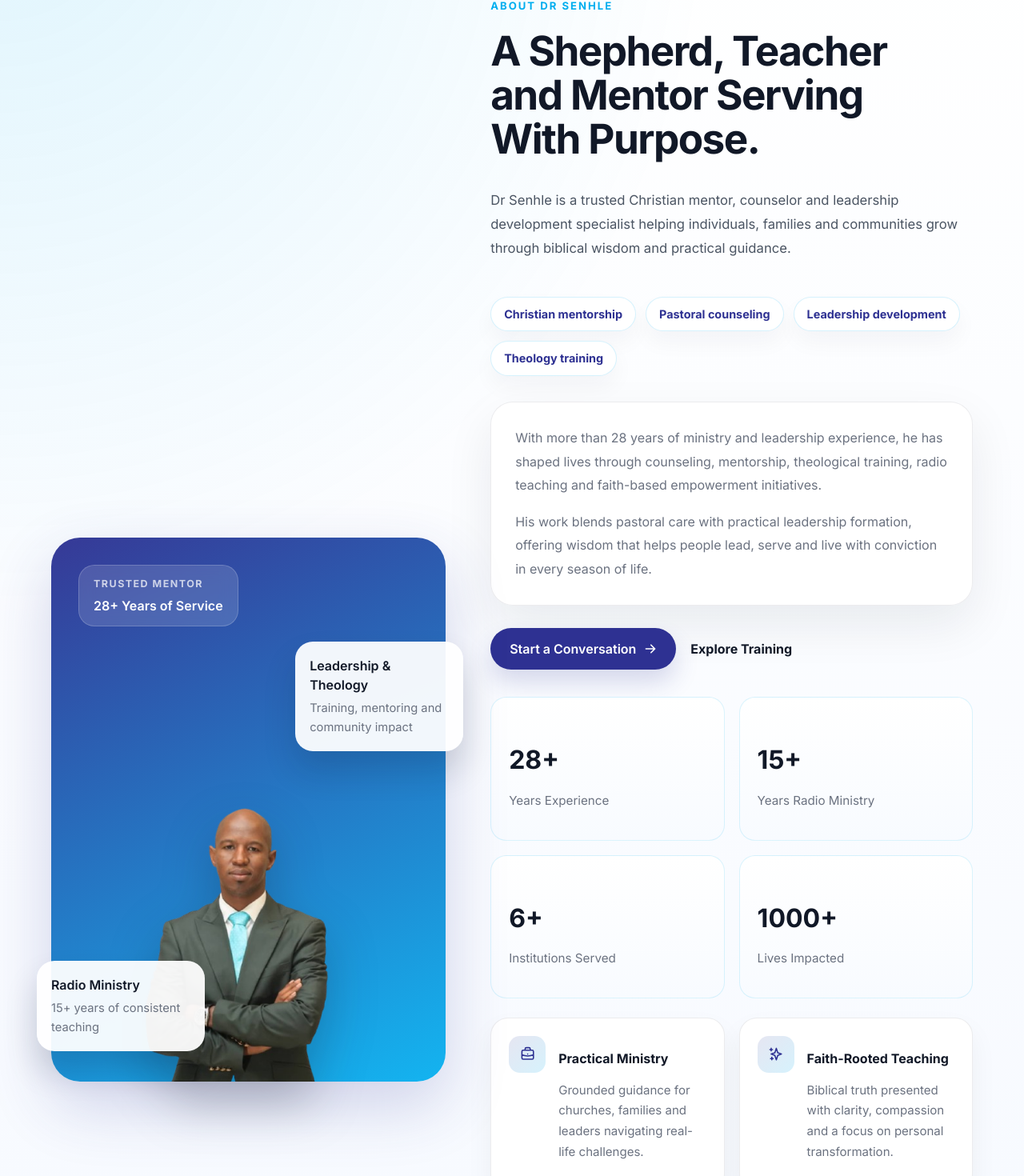
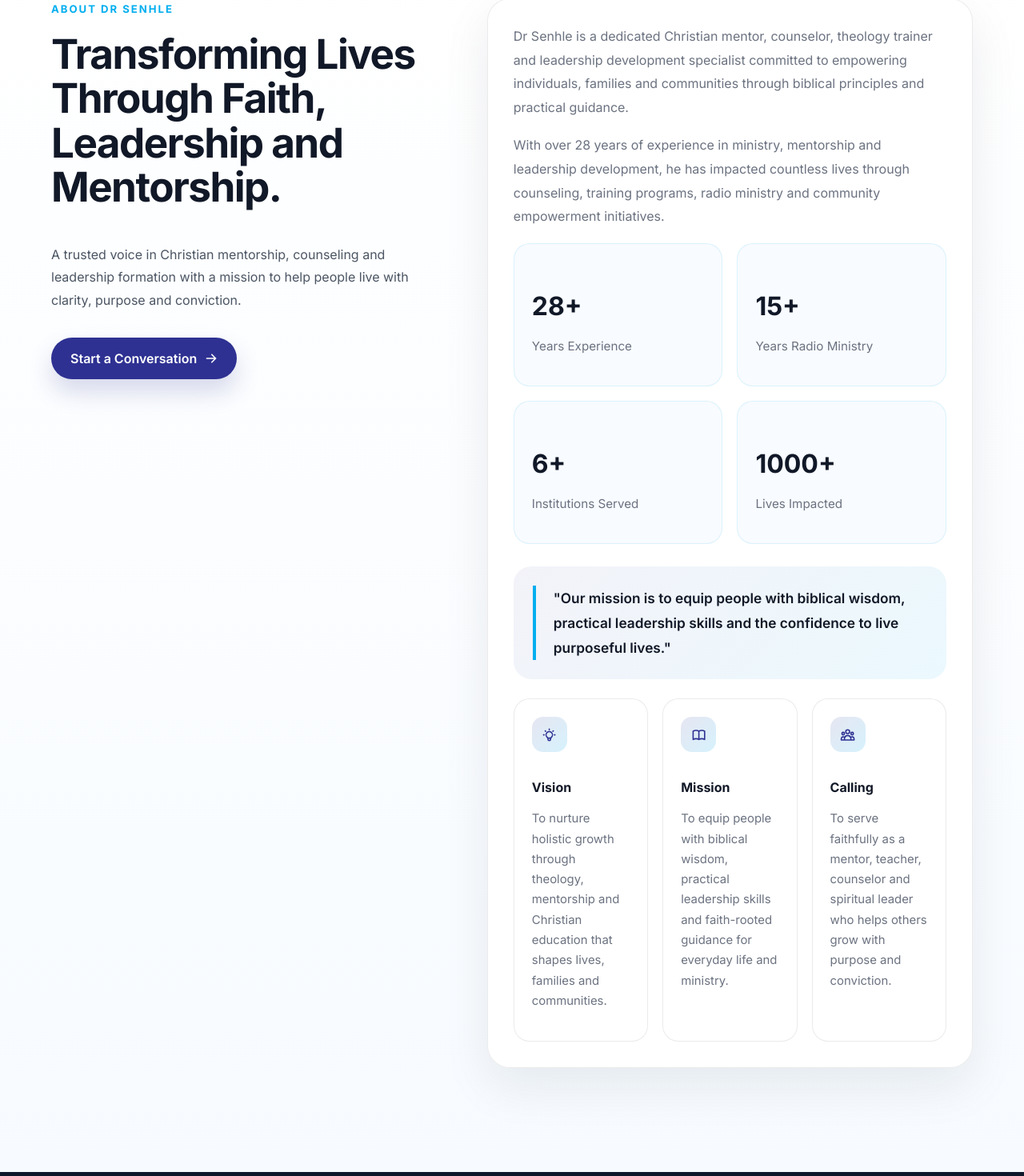
Before and after one commit to 040428/dr-senhle-website, a React (Vite) app: page / in a window 1280 px wide. Shown: the part 932-2402 px from the top of the page at 80% size. Built offline with nearby package versions, Linux system fonts and the light colour scheme.

Commit message:
feat: Remove Unnecessary 'Read More'
Co-authored-by: traeagent <traeagent@users.noreply.github.com>

```diff
--- a/src/sections/AboutSection.css
+++ b/src/sections/AboutSection.css
@@ -1,9 +1,5 @@
 .about-section {
-  position: relative;
-  overflow: hidden;
-  background:
-    radial-gradient(circle at top left, rgba(0, 174, 239, 0.12), transparent 34%),
-    linear-gradient(180deg, #ffffff 0%, #f4f8ff 100%);
+  background: linear-gradient(180deg, #ffffff 0%, #f7fbff 100%);
   padding: 130px 40px;
 }
 
@@ -14,105 +10,9 @@
 
 .about-grid {
   display: grid;
-  grid-template-columns: minmax(320px, 0.9fr) minmax(0, 1.1fr);
-  gap: 56px;
-  align-items: center;
-}
-
-.about-visual-column {
-  position: relative;
-}
-
-.about-visual-frame {
-  position: relative;
-  min-height: 680px;
-  padding: 34px;
-  border-radius: 36px;
-  background:
-    linear-gradient(155deg, rgba(46, 49, 146, 0.96), rgba(0, 174, 239, 0.92));
-  box-shadow: 0 30px 80px rgba(46, 49, 146, 0.2);
-}
-
-.about-visual-badge {
-  width: fit-content;
-  display: inline-flex;
-  flex-direction: column;
-  gap: 6px;
-  padding: 14px 18px;
-  border-radius: 20px;
-  background: rgba(255, 255, 255, 0.14);
-  border: 1px solid rgba(255, 255, 255, 0.18);
-  backdrop-filter: blur(10px);
-  color: #ffffff;
-}
-
-.about-visual-badge span {
-  font-size: 0.78rem;
-  font-weight: 700;
-  letter-spacing: 0.12em;
-  text-transform: uppercase;
-  color: rgba(255, 255, 255, 0.72);
-}
-
-.about-visual-badge strong {
-  font-size: 1rem;
-  line-height: 1.4;
-}
-
-.about-image-shell {
-  position: absolute;
-  right: 10px;
-  bottom: 0;
-  left: 10px;
-  display: flex;
-  justify-content: center;
-  align-items: flex-end;
-  min-height: 590px;
-}
-
-.about-image {
-  width: min(100%, 460px);
-  object-fit: contain;
-  object-position: bottom center;
-  filter: drop-shadow(0 26px 30px rgba(15, 23, 42, 0.26));
-}
-
-.about-floating-card {
-  position: absolute;
-  display: flex;
-  flex-direction: column;
-  gap: 6px;
-  max-width: 210px;
-  padding: 18px;
-  border-radius: 22px;
-  background: rgba(255, 255, 255, 0.94);
-  box-shadow: 0 24px 40px rgba(15, 23, 42, 0.16);
-}
-
-.about-floating-card strong {
-  color: #111827;
-  font-size: 1rem;
-}
-
-.about-floating-card span {
-  color: #6b7280;
-  line-height: 1.6;
-  font-size: 0.92rem;
-}
-
-.about-floating-card-primary {
-  top: 130px;
-  right: -22px;
-}
-
-.about-floating-card-secondary {
-  bottom: 38px;
-  left: -18px;
-}
-
-.about-content-column {
-  display: flex;
-  flex-direction: column;
+  grid-template-columns: minmax(0, 0.9fr) minmax(0, 1.1fr);
+  gap: 48px;
+  align-items: start;
 }
 
 .about-label {
@@ -125,8 +25,7 @@
 
 .about-heading {
   margin-top: 18px;
-  margin-bottom: 18px;
-  font-size: clamp(2.4rem, 4vw, 4rem);
+  font-size: clamp(2.3rem, 4vw, 3.7rem);
   font-weight: 800;
   line-height: 1.08;
   color: #111827;
@@ -134,57 +33,25 @@
 }
 
 .about-intro {
-  max-width: 620px;
+  margin: 24px 0 32px;
+  max-width: 480px;
   color: #4b5563;
-  font-size: 1.04rem;
+  font-size: 1rem;
   line-height: 1.8;
 }
 
-.about-impact-pills {
-  display: flex;
-  flex-wrap: wrap;
-  gap: 12px;
-  margin: 28px 0 32px;
+.about-story-card {
+  padding: 32px;
+  border-radius: 28px;
+  background: rgba(255, 255, 255, 0.88);
+  border: 1px solid rgba(0, 0, 0, 0.08);
+  box-shadow: 0 24px 60px rgba(15, 23, 42, 0.08);
+  transition: transform 0.25s ease, box-shadow 0.25s ease;
 }
 
-.about-impact-pill {
-  display: inline-flex;
-  align-items: center;
-  padding: 10px 16px;
-  border-radius: 999px;
-  background: #ffffff;
-  border: 1px solid rgba(0, 174, 239, 0.16);
-  color: #2e3192;
-  font-size: 0.9rem;
-  font-weight: 700;
-  box-shadow: 0 14px 28px rgba(15, 23, 42, 0.04);
-}
-
-.about-story-card {
-  padding: 30px;
-  border-radius: 28px;
-  background: rgba(255, 255, 255, 0.86);
-  border: 1px solid rgba(15, 23, 42, 0.08);
-  box-shadow: 0 24px 60px rgba(15, 23, 42, 0.08);
-}
-
-.about-description {
-  color: #6b7280;
-  font-size: 1rem !important;
-  line-height: 1.85 !important;
-  margin-bottom: 16px !important;
-}
-
-.about-description:last-child {
-  margin-bottom: 0 !important;
-}
-
-.about-actions {
-  display: flex;
-  align-items: center;
-  flex-wrap: wrap;
-  gap: 18px;
-  margin: 28px 0 34px;
+.about-story-card:hover {
+  transform: translateY(-6px);
+  box-shadow: 0 28px 70px rgba(15, 23, 42, 0.12);
 }
 
 .about-primary-btn {
@@ -207,24 +74,31 @@
   box-shadow: 0 18px 34px rgba(46, 49, 146, 0.24);
 }
 
-.about-secondary-link {
-  color: #111827;
-  text-decoration: none;
-  font-weight: 700;
+.about-description {
+  color: #6b7280;
+  font-size: 1rem !important;
+  line-height: 1.85 !important;
+  margin-bottom: 18px !important;
+}
+
+.about-divider {
+  height: 1px;
+  background: rgba(0, 0, 0, 0.08);
+  margin: 36px 0;
 }
 
 .about-stats {
   display: grid;
-  grid-template-columns: repeat(2, minmax(0, 1fr));
+  grid-template-columns: repeat(2, 1fr);
   gap: 18px;
-  margin-bottom: 24px;
+  margin-bottom: 28px;
 }
 
 .about-stat-card {
   padding: 22px;
   border-radius: 20px;
-  background: linear-gradient(180deg, #ffffff 0%, #f8fbff 100%);
-  border: 1px solid rgba(0, 174, 239, 0.14);
+  background: #f8fbff;
+  border: 1px solid rgba(0, 174, 239, 0.12);
   transition: transform 0.25s ease, box-shadow 0.25s ease;
 }
 
@@ -246,53 +120,11 @@
   line-height: 1.5;
 }
 
-.about-highlight-grid {
-  display: grid;
-  grid-template-columns: repeat(2, minmax(0, 1fr));
-  gap: 18px;
-  margin-bottom: 24px;
-}
-
-.about-highlight-card {
-  display: flex;
-  gap: 16px;
-  padding: 22px;
-  border-radius: 22px;
-  background: #ffffff;
-  border: 1px solid rgba(15, 23, 42, 0.08);
-  box-shadow: 0 16px 34px rgba(15, 23, 42, 0.05);
-}
-
-.about-highlight-icon {
-  display: inline-flex;
-  align-items: center;
-  justify-content: center;
-  width: 46px;
-  height: 46px;
-  flex-shrink: 0;
-  border-radius: 14px;
-  background: linear-gradient(135deg, rgba(46, 49, 146, 0.12), rgba(0, 174, 239, 0.16));
-  color: #2e3192;
-  font-size: 1.2rem;
-}
-
-.about-highlight-card h3 {
-  margin-bottom: 8px;
-  font-size: 1rem;
-  color: #111827;
-}
-
-.about-highlight-card p {
-  color: #6b7280;
-  line-height: 1.7;
-  font-size: 0.94rem;
-}
-
 .about-quote-card {
   margin-bottom: 24px;
   padding: 24px;
   border-radius: 22px;
-  background: linear-gradient(135deg, rgba(46, 49, 146, 0.08), rgba(0, 174, 239, 0.1));
+  background: linear-gradient(135deg, rgba(46, 49, 146, 0.06), rgba(0, 174, 239, 0.08));
 }
 
 .about-quote {
@@ -353,26 +185,9 @@
 @media (max-width: 992px) {
   .about-grid {
     grid-template-columns: 1fr;
-    gap: 36px;
-  }
-
-  .about-visual-frame {
-    min-height: 620px;
-  }
-
-  .about-floating-card-primary {
-    right: 22px;
-  }
-
-  .about-floating-card-secondary {
-    left: 22px;
   }
 
   .about-purpose-grid {
-    grid-template-columns: 1fr;
-  }
-
-  .about-highlight-grid {
     grid-template-columns: 1fr;
   }
 }
@@ -382,30 +197,6 @@
     padding: 100px 24px;
   }
 
-  .about-visual-frame {
-    min-height: auto;
-    padding: 24px 20px 0;
-  }
-
-  .about-image-shell {
-    position: relative;
-    right: auto;
-    left: auto;
-    bottom: auto;
-    min-height: auto;
-    margin-top: 28px;
-  }
-
-  .about-image {
-    width: min(100%, 320px);
-  }
-
-  .about-floating-card {
-    position: static;
-    max-width: none;
-    margin-top: 18px;
-  }
-
   .about-story-card {
     padding: 24px;
   }
@@ -413,13 +204,4 @@
   .about-stats {
     grid-template-columns: 1fr;
   }
-
-  .about-actions {
-    flex-direction: column;
-    align-items: stretch;
-  }
-
-  .about-primary-btn {
-    width: 100%;
-  }
 }
--- a/src/sections/AboutSection.jsx
+++ b/src/sections/AboutSection.jsx
@@ -2,10 +2,8 @@ import { Box, Container, Typography } from "@mui/material";
 import { motion } from "framer-motion";
 import {
   HiArrowRight,
-  HiOutlineBriefcase,
   HiOutlineBookOpen,
   HiOutlineLightBulb,
-  HiOutlineSparkles,
   HiOutlineUserGroup,
 } from "react-icons/hi";
 import "./AboutSection.css";
@@ -35,69 +33,15 @@ const purposeItems = [
   },
 ];
 
-const impactAreas = [
-  "Christian mentorship",
-  "Pastoral counseling",
-  "Leadership development",
-  "Theology training",
-];
-
-const profileHighlights = [
-  {
-    title: "Practical Ministry",
-    icon: HiOutlineBriefcase,
-    text: "Grounded guidance for churches, families and leaders navigating real-life challenges.",
-  },
-  {
-    title: "Faith-Rooted Teaching",
-    icon: HiOutlineSparkles,
-    text: "Biblical truth presented with clarity, compassion and a focus on personal transformation.",
-  },
-];
-
 function AboutSection() {
   return (
     <Box component="section" className="about-section" id="about">
       <Container maxWidth={false} className="about-container">
         <div className="about-grid">
           <motion.div
-            className="about-visual-column"
             initial={{ opacity: 0, y: 60 }}
             whileInView={{ opacity: 1, y: 0 }}
             transition={{ duration: 0.8 }}
-            viewport={{ once: true }}
-          >
-            <div className="about-visual-frame">
-              <div className="about-visual-badge">
-                <span>Trusted Mentor</span>
-                <strong>28+ Years of Service</strong>
-              </div>
-
-              <div className="about-image-shell">
-                <img
-                  className="about-image"
-                  src="/images/dr-senhle.png"
-                  alt="Portrait of Dr Senhle"
-                />
-              </div>
-
-              <div className="about-floating-card about-floating-card-primary">
-                <strong>Leadership & Theology</strong>
-                <span>Training, mentoring and community impact</span>
-              </div>
-
-              <div className="about-floating-card about-floating-card-secondary">
-                <strong>Radio Ministry</strong>
-                <span>15+ years of consistent teaching</span>
-              </div>
-            </div>
-          </motion.div>
-
-          <motion.div
-            className="about-content-column"
-            initial={{ opacity: 0, y: 60 }}
-            whileInView={{ opacity: 1, y: 0 }}
-            transition={{ duration: 1 }}
             viewport={{ once: true }}
           >
             <span className="about-label">
@@ -105,72 +49,55 @@ function AboutSection() {
             </span>
 
             <h2 className="about-heading">
-              A Shepherd, Teacher
+              Transforming Lives
               <br />
-              and Mentor Serving
+              Through Faith,
               <br />
-              With Purpose.
+              Leadership and
+              <br />
+              Mentorship.
             </h2>
 
             <p className="about-intro">
-              Dr Senhle is a trusted Christian mentor, counselor and leadership
-              development specialist helping individuals, families and
-              communities grow through biblical wisdom and practical guidance.
+              A trusted voice in Christian mentorship, counseling and leadership
+              formation with a mission to help people live with clarity,
+              purpose and conviction.
             </p>
 
-            <div className="about-impact-pills">
-              {impactAreas.map((item) => (
-                <span key={item} className="about-impact-pill">
-                  {item}
-                </span>
-              ))}
-            </div>
+            <a className="about-primary-btn" href="#contact">
+              Start a Conversation
+              <HiArrowRight />
+            </a>
+          </motion.div>
 
-            <div className="about-story-card">
-              <Typography className="about-description">
-                With more than 28 years of ministry and leadership experience,
-                he has shaped lives through counseling, mentorship, theological
-                training, radio teaching and faith-based empowerment
-                initiatives.
-              </Typography>
+          <motion.div
+            className="about-story-card"
+            initial={{ opacity: 0, y: 60 }}
+            whileInView={{ opacity: 1, y: 0 }}
+            transition={{ duration: 1 }}
+            viewport={{ once: true }}
+          >
+            <Typography className="about-description">
+              Dr Senhle is a dedicated Christian mentor,
+              counselor, theology trainer and leadership
+              development specialist committed to empowering
+              individuals, families and communities through
+              biblical principles and practical guidance.
+            </Typography>
 
-              <Typography className="about-description">
-                His work blends pastoral care with practical leadership
-                formation, offering wisdom that helps people lead, serve and
-                live with conviction in every season of life.
-              </Typography>
-            </div>
-
-            <div className="about-actions">
-              <a className="about-primary-btn" href="#contact">
-                Start a Conversation
-                <HiArrowRight />
-              </a>
-
-              <a className="about-secondary-link" href="#training">
-                Explore Training
-              </a>
-            </div>
+            <Typography className="about-description">
+              With over 28 years of experience in ministry,
+              mentorship and leadership development, he has
+              impacted countless lives through counseling,
+              training programs, radio ministry and community
+              empowerment initiatives.
+            </Typography>
 
             <div className="about-stats">
               {stats.map((stat) => (
                 <div key={stat.label} className="about-stat-card">
                   <h3>{stat.value}</h3>
                   <p>{stat.label}</p>
-                </div>
-              ))}
-            </div>
-
-            <div className="about-highlight-grid">
-              {profileHighlights.map((item) => (
-                <div key={item.title} className="about-highlight-card">
-                  <div className="about-highlight-icon">
-                    <item.icon />
-                  </div>
-                  <div>
-                    <h3>{item.title}</h3>
-                    <p>{item.text}</p>
-                  </div>
                 </div>
               ))}
             </div>
```
